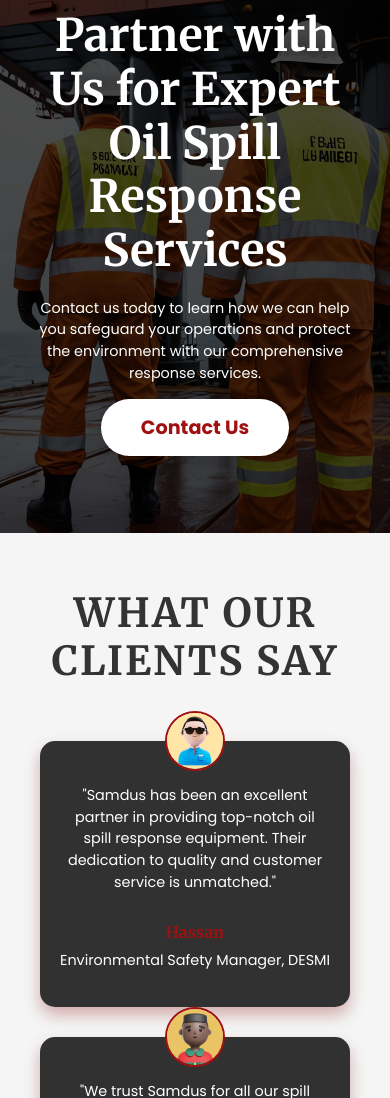
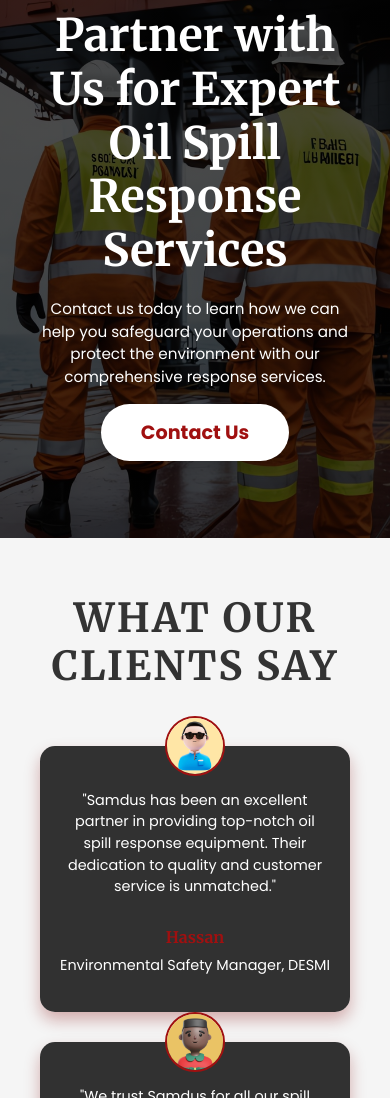
Before and after one commit to Donrington/samdus, a plain HTML site: page respservices.html in a window 390 px wide. Shown: the part 4781-5879 px from the top of the page. Drawn offline with nearby package versions, Linux system fonts and the light colour scheme.

Commit message:
new changes

```diff
--- a/services.css
+++ b/services.css
@@ -228,7 +228,7 @@
     }
 
     .cta-section p {
-        font-size: 0.9rem !important;
+        font-size: 0.95rem !important;
     }
 }
 
```
